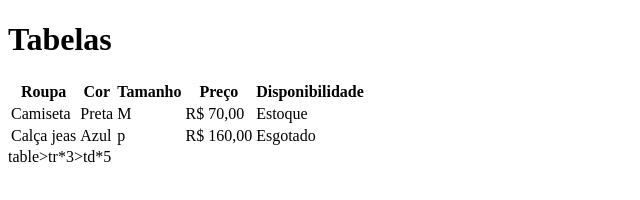
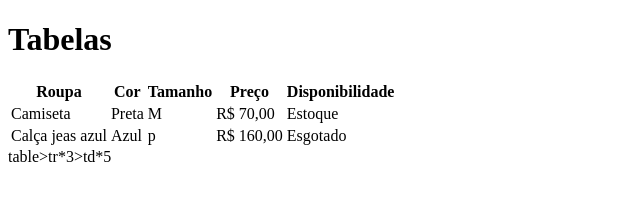
Before and after one commit to XD-bree/aula-tabela, a plain HTML site: page index.html in a window 1280 px wide. Shown: the whole page, without its empty margins (0-640 px from the left). Drawn offline with Linux system fonts and the light colour scheme.

Commit message:
adicionadada cor a uma calça

```diff
--- a/index.html
+++ b/index.html
@@ -25,7 +25,7 @@
             <td>Estoque</td>
         </tr>
         <tr>
-            <td>Calça jeas</td>
+            <td>Calça jeas azul</td>
             <td>Azul</td>
             <td>p</td>
             <td>R$ 160,00</td>
```
